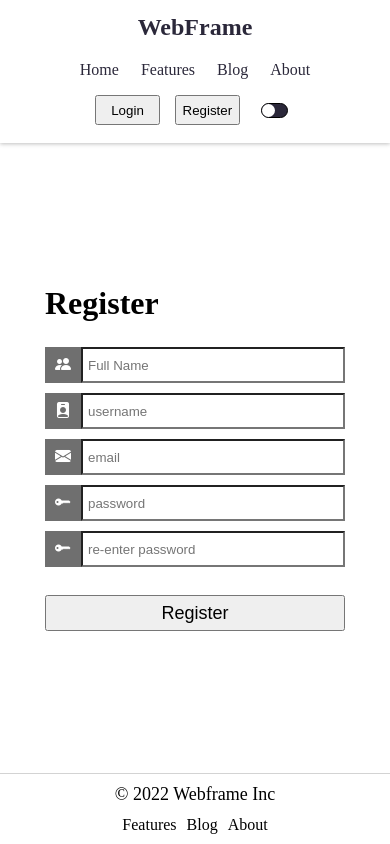
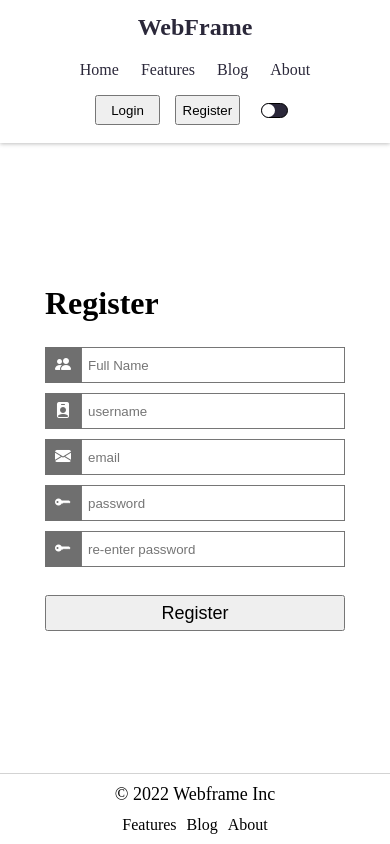
Before and after one commit to martencarlos/frontEnd, a React (Create React App) app: page /register in a window 390 px wide. Built offline with nearby package versions, Linux system fonts and the light colour scheme.

Commit message:
input fix for safari desktop and iphone

```diff
--- a/src/css/login.css
+++ b/src/css/login.css
@@ -18,9 +18,9 @@ h1{
     width:300px;
 }
 
-span.login-icon{
+/* span.login-icon{
     padding: 5px;
-}
+} */
 
 
 .login-form-inputs{
--- a/src/css/register.css
+++ b/src/css/register.css
@@ -39,12 +39,12 @@ h1{
 
 i{
     margin:0px;
-    padding: 5px;
+    padding: 10px;
 }
 
-span.register-icon{
+/* span.register-icon{
     padding: 5px;
-}
+} */
 
 input{
     display: flex;
--- a/src/css/theme.css
+++ b/src/css/theme.css
@@ -17,9 +17,9 @@ img {
     user-select: none;
 }
 
-input {
+/* input {
     -webkit-border-radius: 0;
-}
+} */
 
 html, body{
     margin: 0;
```
